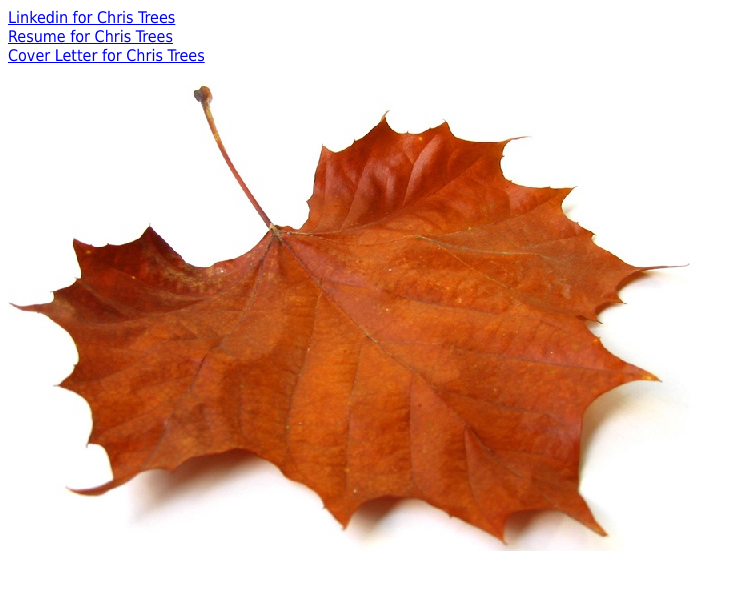
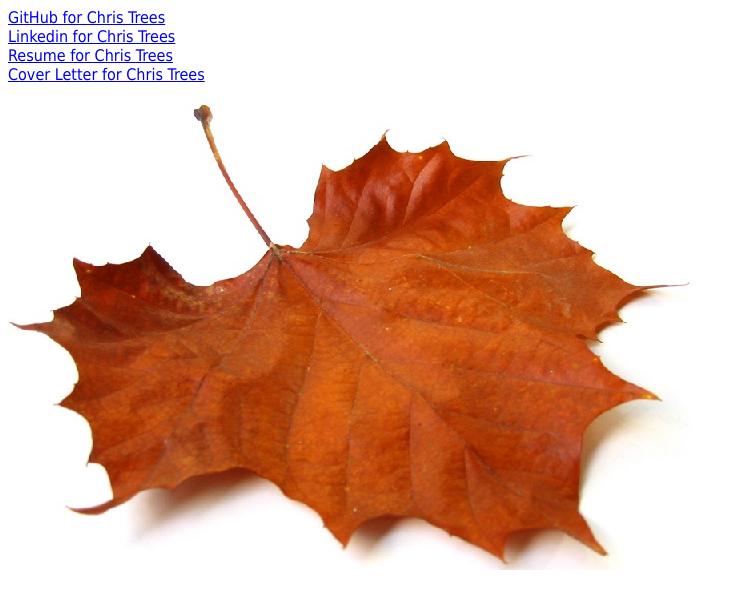
Before and after one commit to christrees/christrees.github.com, a plain HTML site: page index.html in a window 1280 px wide. Shown: the whole page, without its empty margins (0-745 px from the left). Drawn offline with Linux system fonts and the light colour scheme.

Commit message:
Add github link

```diff
--- a/index.html
+++ b/index.html
@@ -24,6 +24,8 @@
 <!--
 <a href="http://cat9.co/comcountreestore">Go to CounTREEStore Restore</a>
 -->
+  <a href="https://github.com/christrees/">GitHub for Chris Trees</a>
+<br/>
   <a href="https://www.linkedin.com/in/christrees/">Linkedin for Chris Trees</a>
 <br/>
 <a href="http://christrees.github.io/docs/Resume_Chris_Trees.pdf">Resume for Chris Trees</a>
```
